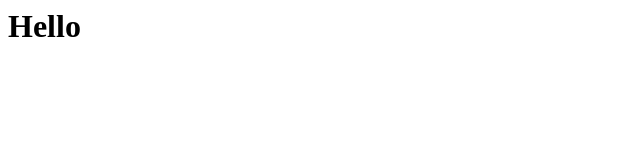
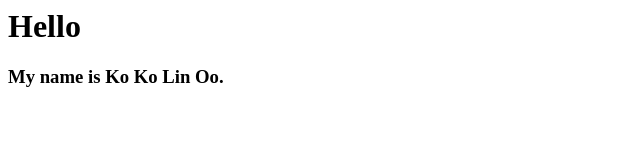
Before and after one commit to koko-linoo/koko-linoo.github.io, a plain HTML site: page index.html in a window 1280 px wide. Shown: the whole page, without its empty margins (0-640 px from the left). Drawn offline with Linux system fonts and the light colour scheme.

Commit message:
Update index.html
update

```diff
--- a/index.html
+++ b/index.html
@@ -8,5 +8,6 @@
   </head>
   <body>
     <h1>Hello</h1>
+    <h3>My name is Ko Ko Lin Oo.</h3>
   </body>
 </html>
```
